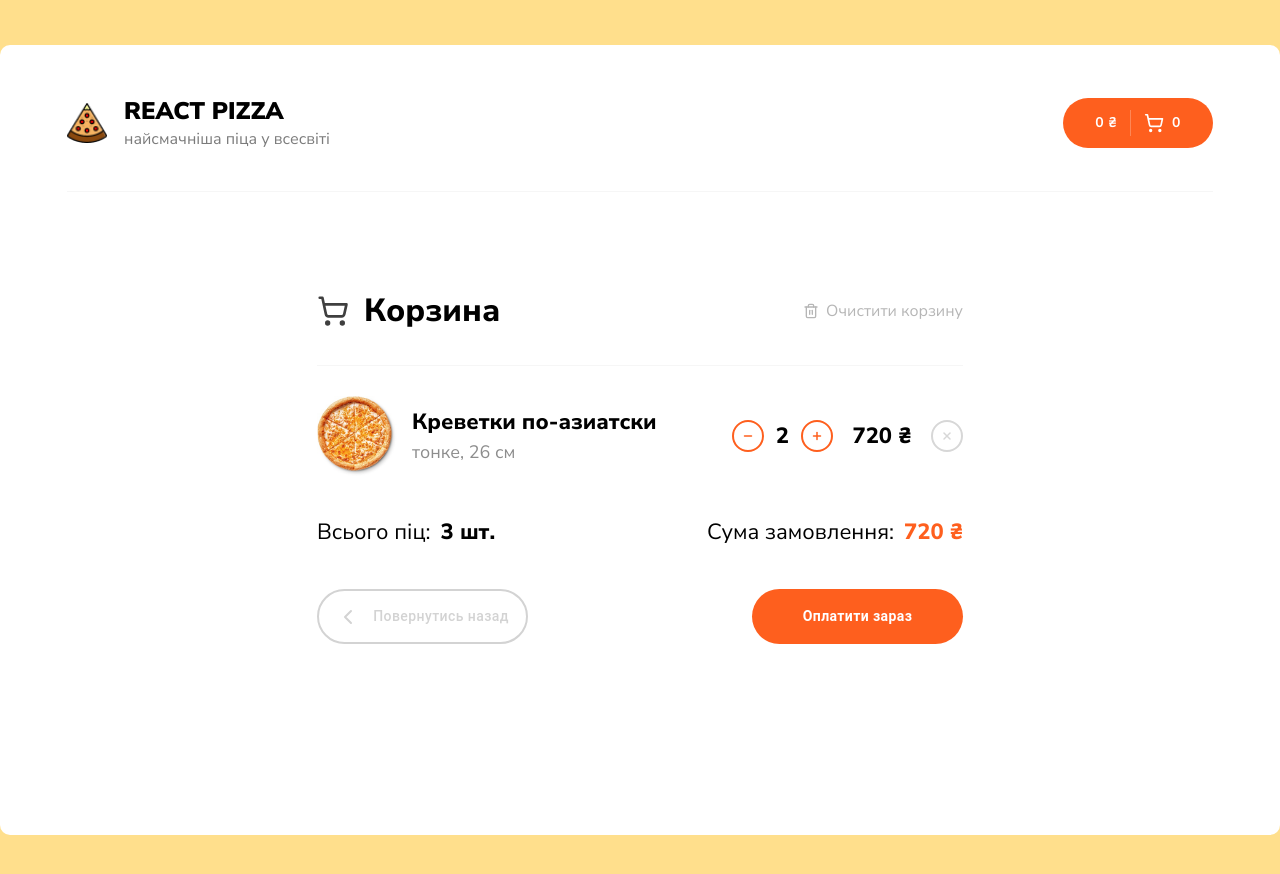
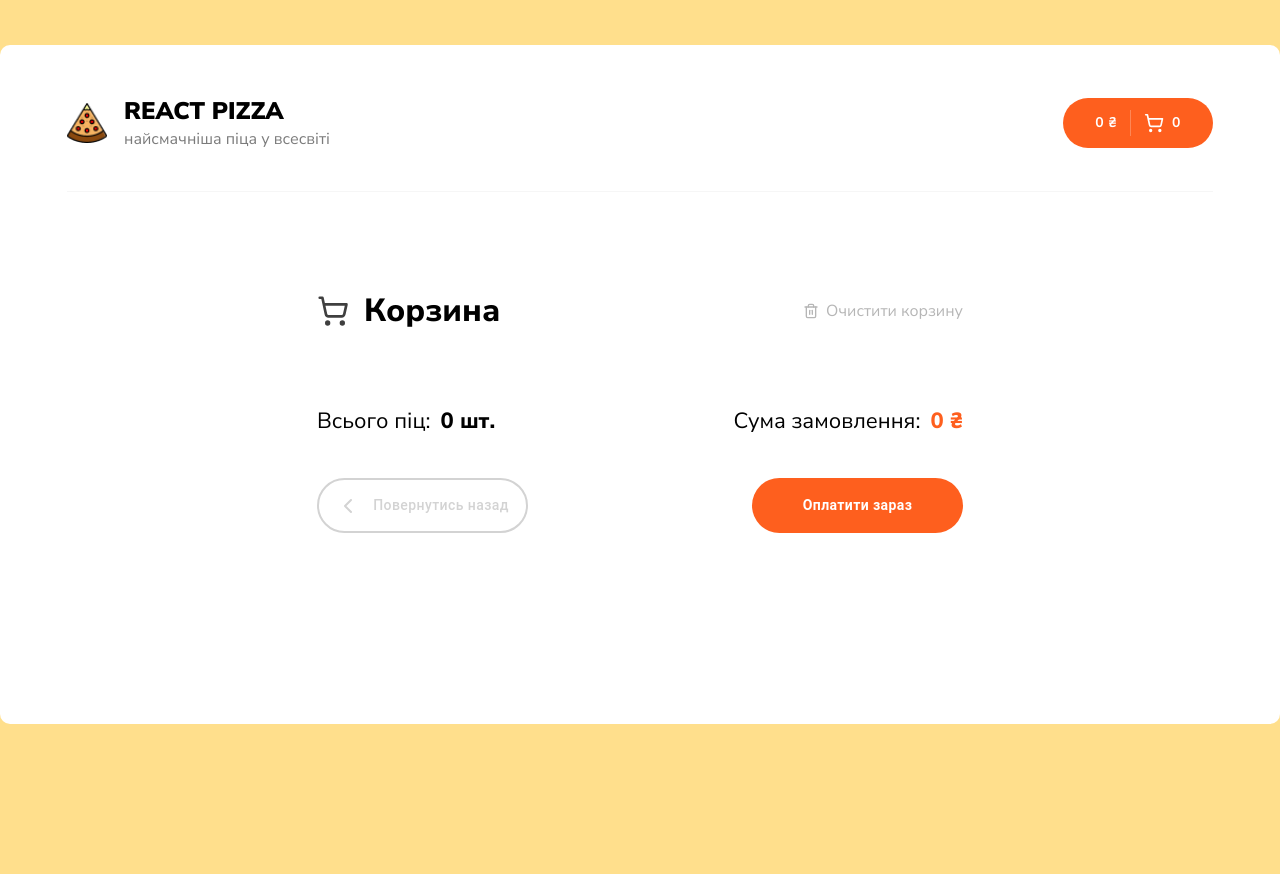
Before and after one commit to MaxPoshyvak/PizzaReact, a React (Vite) app: page /cart in a window 1280 px wide. Shown: the top 874 px of the page. After the commit the page ends 800 px from the top, so only its background shows below. Built offline with nearby package versions, Linux system fonts and the light colour scheme.

Commit message:
add working Cart

```diff
--- a/src/Layouts/Cart/Cart.jsx
+++ b/src/Layouts/Cart/Cart.jsx
@@ -2,8 +2,13 @@ import React from 'react';
 import { ShoppingCart, Trash2, X, Minus, Plus, ChevronLeft } from 'lucide-react';
 import { Button } from '@mui/material';
 import { Link } from 'react-router-dom';
+import useStore from '/src/Stores/СartCount.js';
 
 export default function Cart() {
+    const currentPizzaInCart = useStore((state) => state.currentPizzaInCart);
+    const changeAmount = useStore((state) => state.changeAmount);
+    const removeAll = useStore((state) => state.removeAll);
+
     return (
         <div className="py-[95px] px-[250px]">
             <div className="flex items-center justify-between pb-[30px]">
@@ -11,47 +16,62 @@ export default function Cart() {
                     <ShoppingCart size={32} color="#3F3F3F" />
                     <p className="font-extrabold text-[32px]">Корзина</p>
                 </div>
-                <div className="flex items-center gap-[7px] cursor-pointer">
+                <div
+                    className="flex items-center gap-[7px] cursor-pointer"
+                    onClick={() =>
+                        window.confirm('Ви дійсно хочете очистити корзину?') &&
+                        useStore.setState({ currentPizzaInCart: [] })
+                    }>
                     <Trash2 size={16} color="#B6B6B6" />
                     <p className="text-[#B6B6B6] text-[16px]">Очистити корзину</p>
                 </div>
             </div>
 
-            <div className="border-t-[#F6F6F6] border-t-[1px] flex items-center justify-between pt-[30px]">
+            {currentPizzaInCart.map((pizza) => (
+                <div
+                    className="border-t-[#F6F6F6] border-t-[1px] flex items-center justify-between pt-[30px]"
+                    key={`${pizza.title}-${pizza.size}-${pizza.type}`}>
                     <div className="flex items-center gap-[15px]">
-                    <img src="/img/pizzas/CheesePizza.png" alt="Pizza" width={80} />
+                        <img src={pizza.imgPath} alt="Pizza" width={80} />
                         <div>
-                        <h2 className="font-extrabold text-[22px] w-[300px]">Креветки по-азиатски</h2>
-                        <p className="text-[18px] text-[#8D8D8D]">тонке, 26 см</p>
+                            <h2 className="font-extrabold text-[22px] w-[300px]">{pizza.title}</h2>
+                            <p className="text-[18px] text-[#8D8D8D]">
+                                {pizza.type}, {pizza.size} см
+                            </p>
                         </div>
                     </div>
 
                     <div className="flex items-center gap-[12px]">
-                    <Btn color="#FE5F1E">
+                        <Btn onClick={() => changeAmount(pizza, pizza.amount - 1)} color="#FE5F1E">
                             <Minus size={20} strokeWidth={3} />
                         </Btn>
-                    <p className="font-extrabold text-[22px]">2</p>
-                    <Btn color="#FE5F1E">
+                        <p className="font-extrabold text-[22px]">{pizza.amount}</p>
+                        <Btn onClick={() => changeAmount(pizza, pizza.amount + 1)} color="#FE5F1E">
                             <Plus size={20} strokeWidth={3} />
                         </Btn>
                     </div>
 
-                <h2 className="font-extrabold text-[22px]">720 ₴</h2>
+                    <h2 className="font-extrabold text-[22px]">{pizza.basePrice * pizza.amount} ₴</h2>
 
-                <Btn color="#D7D7D7">
+                    <Btn color="#D7D7D7" onClick={() => removeAll(pizza)}>
                         <X size={20} strokeWidth={3} />
                     </Btn>
                 </div>
+            ))}
 
             <div>
                 <div className="flex items-center justify-between py-[40px]">
                     <div className="flex items-center gap-[10px]">
                         <h2 className=" text-[22px]">Всього піц:</h2>
-                        <h2 className="font-extrabold text-[22px]">3 шт.</h2>
+                        <h2 className="font-extrabold text-[22px]">
+                            {currentPizzaInCart.reduce((sum, pizza) => sum + pizza.amount, 0)} шт.
+                        </h2>
                     </div>
                     <div className="flex items-center gap-[10px]">
                         <h2 className=" text-[22px]">Сума замовлення:</h2>
-                        <h2 className="font-extrabold text-[22px] text-[#FE5F1E]">720 ₴</h2>
+                        <h2 className="font-extrabold text-[22px] text-[#FE5F1E]">
+                            {currentPizzaInCart.reduce((acc, pizza) => acc + pizza.basePrice * pizza.amount, 0)} ₴
+                        </h2>
                     </div>
                 </div>
 
--- a/src/Layouts/Header/Header.jsx
+++ b/src/Layouts/Header/Header.jsx
@@ -5,8 +5,6 @@ import { Link } from 'react-router-dom';
 import useStore from '/src/Stores/СartCount.js';
 
 export default function Header() {
-    const cartCount = useStore((state) => state.cartCount);
-
     const curentPizzaInCart = useStore((state) => state.currentPizzaInCart);
 
     return (
@@ -35,12 +33,12 @@ export default function Header() {
                             },
                         }}>
                         <div className="font-bold">
-                            {curentPizzaInCart.map((pizza) => pizza.price).reduce((a, b) => a + b, 0)} ₴
+                            {curentPizzaInCart.reduce((acc, pizza) => acc + pizza.basePrice * pizza.amount, 0)} ₴
                         </div>
                         <span className="w-[1px] h-[70%] bg-white opacity-25"></span>
                         <span className="flex items-center gap-[8px] font-bold">
                             <ShoppingCart width={20} fontWeight={700} />
-                            {cartCount}
+                            {curentPizzaInCart.reduce((sum, pizza) => sum + pizza.amount, 0)}
                         </span>
                     </Button>
                 </Link>
--- a/src/Stores/СartCount.js
+++ b/src/Stores/СartCount.js
@@ -1,14 +1,54 @@
 import { create } from 'zustand';
 
 const useStore = create((set) => ({
-    cartCount: 0,
     currentPizzaInCart: [],
+
     add: (pizza) =>
+        set((state) => {
+            const existing = state.currentPizzaInCart.find(
+                (p) => p.title === pizza.title && p.size === pizza.size && p.type === pizza.type
+            );
+
+            if (existing) {
+                return {
+                    currentPizzaInCart: state.currentPizzaInCart.map((p) =>
+                        p === existing ? { ...p, amount: p.amount + 1 } : p
+                    ),
+                };
+            }
+
+            return {
+                currentPizzaInCart: [...state.currentPizzaInCart, pizza],
+            };
+        }),
+
+    remove: (pizza) =>
+        set((state) => {
+            return {
+                currentPizzaInCart: state.currentPizzaInCart
+                    .map((p) =>
+                        p.title === pizza.title && p.size === pizza.size && p.type === pizza.type
+                            ? { ...p, amount: p.amount - 1 }
+                            : p
+                    )
+                    .filter((p) => p.amount > 0),
+            };
+        }),
+
+    changeAmount: (pizza, amount) =>
         set((state) => ({
-            cartCount: state.cartCount + 1,
-            currentPizzaInCart: [...state.currentPizzaInCart, pizza],
+            currentPizzaInCart: state.currentPizzaInCart.map((p) =>
+                p.title === pizza.title && p.size === pizza.size && p.type === pizza.type
+                    ? { ...p, amount: Math.max(1, amount) } // мінімум 1
+                    : p
+            ),
         })),
-    remove: () => set((state) => ({ cartCount: state.cartCount - 1 })),
+    removeAll: (pizza) =>
+        set((state) => ({
+            currentPizzaInCart: state.currentPizzaInCart.filter(
+                (p) => !(p.title === pizza.title && p.size === pizza.size && p.type === pizza.type)
+            ),
+        })),
 }));
 
 export default useStore;
--- a/src/UI/Card/Card.jsx
+++ b/src/UI/Card/Card.jsx
@@ -12,10 +12,15 @@ const Card = (props) => {
 
     const handleChange = ({ size, type }) => {
         setSelectedPizza({
+            imgPath: props.imgPath,
             title: props.title,
             size: size,
             type: type,
-            price: props.price + (type === 'традиційна' ? 15 : 0) + (size === 30 ? 30 : 0) + (size === 40 ? 60 : 0),
+            basePrice: props.price + (type === 'традиційна' ? 15 : 0) + (size === 30 ? 30 : 0) + (size === 40 ? 60 : 0),
+            amount: 1,
+            get price() {
+                return this.basePrice * this.amount;
+            },
         });
     };
 
@@ -33,7 +38,10 @@ const Card = (props) => {
             <div className="flex items-center justify-between w-full mt-[17px]">
                 <div className="font-extrabold text-[22px]">від {props.price} ₴</div>
                 <Button
-                    onClick={() => add(selectedPizza)}
+                    onClick={() => {
+                        add(selectedPizza);
+                        // setSelectedPizza({ ...selectedPizza, amount: selectedPizza.amount + 1 });
+                    }}
                     sx={{
                         backgroundColor: 'transparent',
                         borderRadius: '30px',
--- a/src/UI/Radio/Radio.jsx
+++ b/src/UI/Radio/Radio.jsx
@@ -21,6 +21,7 @@ const Radio = ({ size, typeName, sizes, types, onChange }) => {
     useEffect(() => {
         onChange?.({ size: firstAvailableSize, type: firstAvailableType });
     }, []);
+
     return (
         <StyledWrapper>
             <div className="radio-inputs">
```
Lines whose indentation alone changed are shown as unchanged.
